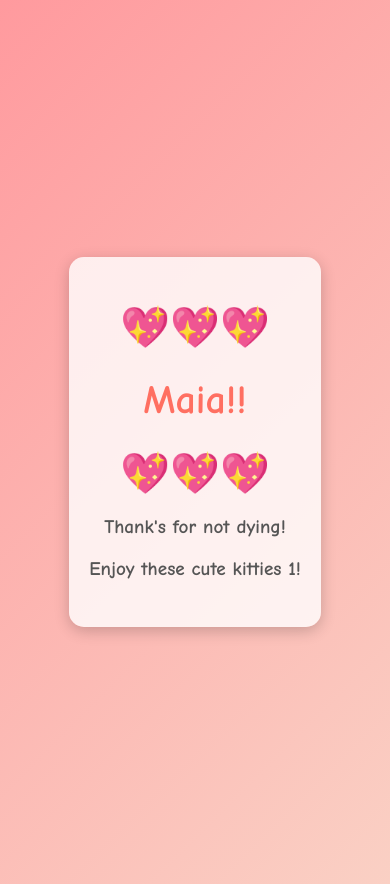
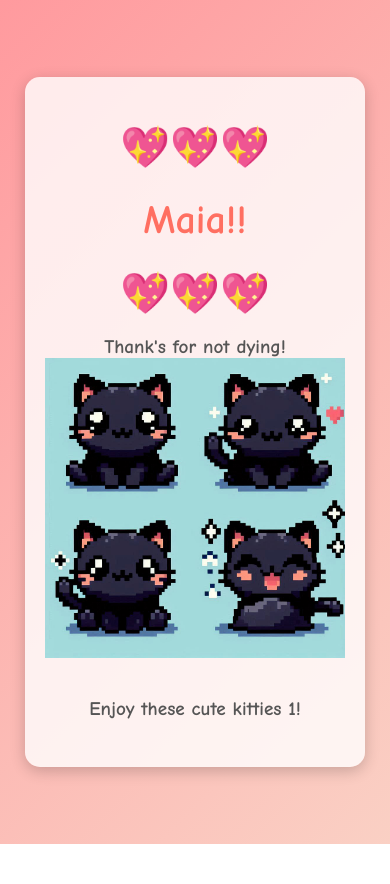
Before and after one commit to peasu/peasu.github.io, a plain HTML site: page index.html in a window 390 px wide. After the commit the page ends 844 px from the top, so only its background shows below. Drawn offline with Linux system fonts and the light colour scheme.

Commit message:
Update style.css

```diff
--- a/style.css
+++ b/style.css
@@ -7,9 +7,8 @@ body {
     display: flex;
     justify-content: center;
     align-items: center;
-  min-height: 100vh;
+    height: 100vh;
     text-align: center;
-  overflow-x: hidden;
   }
 
   .container {
@@ -58,16 +57,3 @@ p {
       transform: translate(-50%, -10px);
     }
   }
-
-@media (max-width: 768px) {
-  body {
-    flex-direction: column;
-    padding: 20px;
-  }
-
-  .cat {
-    width: 100%;
-    height: auto;
-    background-size: contain;
-  }
-}
```
Lines whose indentation alone changed are shown as unchanged.
